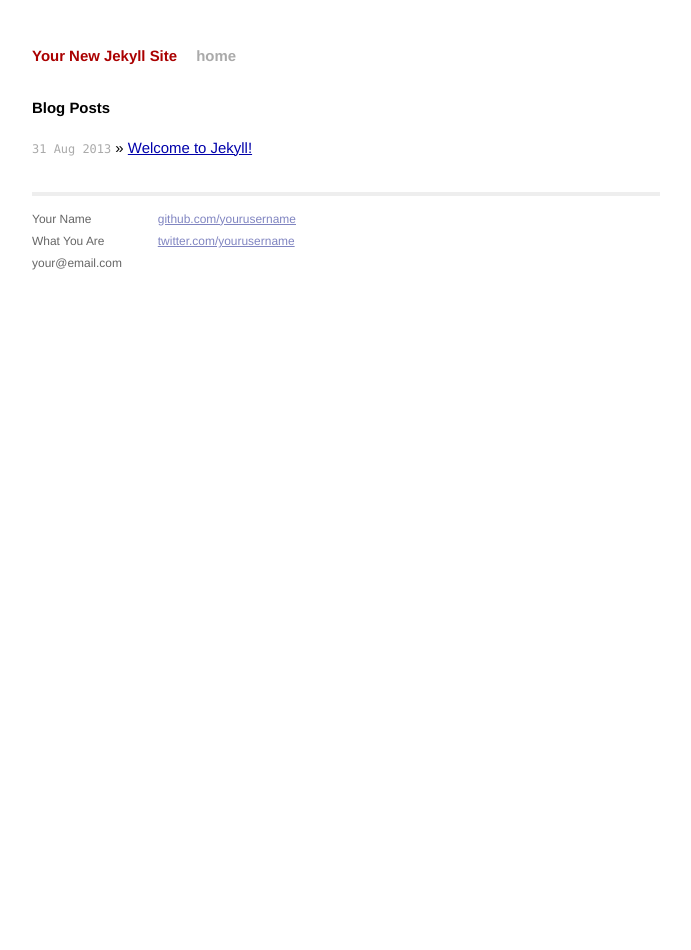
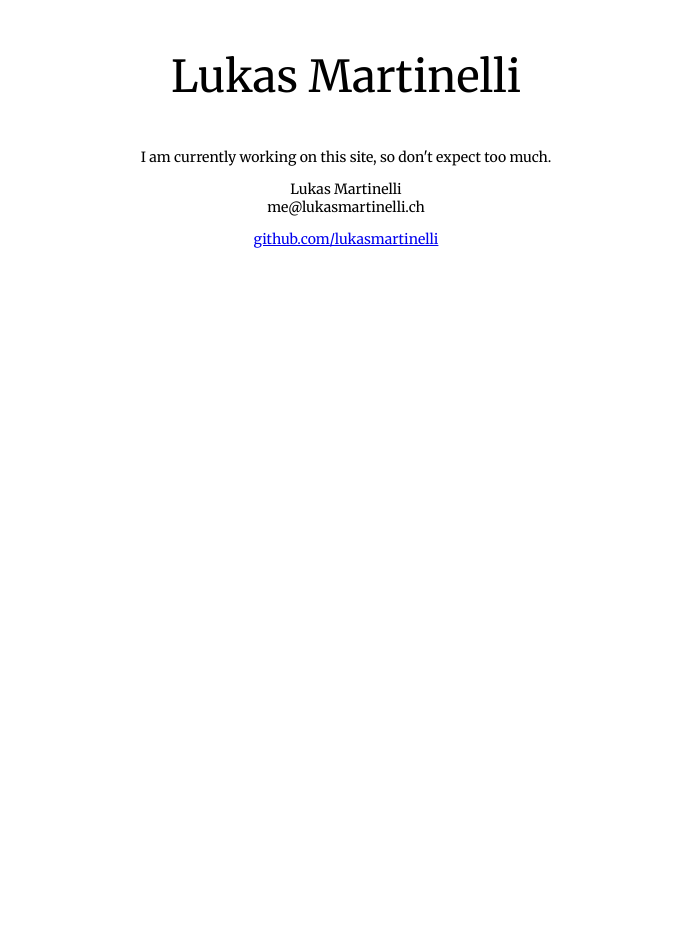
Before and after one commit to lukasmartinelli/lukasmartinelli.github.io, a Jekyll site: the page built from index.html, in a window 1280 px wide. Shown: the whole page, without its empty margins (294-985 px from the left). Built offline with Jekyll 4.4.1, drawn with Linux system fonts in a browser that asks for light colours; Markdown is read by kramdown in place of the engine named in the settings.

Commit message:
Changed layout for a simple welcome page and added support for guard.

```diff
--- a/_config.yml
+++ b/_config.yml
@@ -1,3 +1,4 @@
-name: Your New Jekyll Site
+name: Lukas Martinelli
 markdown: redcarpet
 pygments: true
+exclude: ['CNAME', 'Guardfile', 'README.md']
--- a/_layouts/default.html
+++ b/_layouts/default.html
@@ -18,24 +18,19 @@
         <div class="container">
           <div class="site">
             <div class="header">
-              <h1 class="title"><a href="/">{{ site.name }}</a></h1>
-              <a class="extra" href="/">home</a>
+              <h1 class="title">{{ site.name }}</h1>
             </div>
-
                 {{ content }}
-
             <div class="footer">
               <div class="contact">
                 <p>
-                  Your Name<br />
-                  What You Are<br />
-                  your@email.com
+                  Lukas Martinelli<br />
+                  me@lukasmartinelli.ch
                 </p>
               </div>
               <div class="contact">
                 <p>
-                  <a href="http://github.com/yourusername/">github.com/yourusername</a><br />
-                  <a href="http://twitter.com/yourusername/">twitter.com/yourusername</a><br />
+                  <a href="http://github.com/yourusername/">github.com/lukasmartinelli</a>
                 </p>
               </div>
             </div>
--- a/css/main.css
+++ b/css/main.css
@@ -1,6 +1,7 @@
+@import url(http://fonts.googleapis.com/css?family=Merriweather);
 /*****************************************************************************/
 /*
-/* Common
+/* BASE
 /*
 /*****************************************************************************/
 
@@ -13,148 +14,18 @@
 html, body { height: 100%; }
 
 body {
-  background-color: #FFF;
-  font: 13.34px Helvetica, Arial, sans-serif;
-  font-size: small;
+  background-color: #fff;
+  font: 14px 'Merriweather', serif;
   text-align: center;
 }
 
 h1, h2, h3, h4, h5, h6 {
+  font-family: 'Merriweather', serif;
+  font-weight: 400;
   font-size: 100%; }
 
-h1 { margin-bottom: 1em; }
+h1 { margin-bottom: 1em; font-size: 44px; line-height: 54px; }
 p { margin: 1em 0; }
-
-a         { color: #00a; }
-a:hover   { color: #000; }
-a:visited { color: #a0a; }
-
-/*****************************************************************************/
-/*
-/* Home
-/*
-/*****************************************************************************/
-ul.posts {
-  list-style-type: none;
-  margin-bottom: 2em;
+div.header {
+   margin-top: 50px;
 }
-
-ul.posts li {
-  line-height: 1.75em;
-}
-
-ul.posts span {
-  color: #aaa;
-  font-family: Monaco, "Courier New", monospace;
-  font-size: 80%;
-}
-
-/*****************************************************************************/
-/*
-/* Site
-/*
-/*****************************************************************************/
-
-.site {
-  font-size: 115%;
-  text-align: justify;
-  width: 42em;
-  margin: 3em auto 2em;
-  line-height: 1.5em;
-}
-
-.site .header a {
-  font-weight: bold;
-  text-decoration: none;
-}
-
-.site .header h1.title {
-  display: inline-block;
-  margin-bottom: 2em;
-}
-
-.site .header h1.title a {
-  color: #a00;
-}
-
-.site .header h1.title a:hover {
-  color: #000;
-}
-
-.site .header a.extra {
-  color: #aaa;
-  margin-left: 1em;
-}
-
-.site .header a.extra:hover {
-  color: #000;
-}
-
-.site .meta {
-  color: #aaa;
-}
-
-.site .footer {
-  font-size: 80%;
-  color: #666;
-  border-top: 4px solid #eee;
-  margin-top: 2em;
-  overflow: hidden;
-}
-
-.site .footer .contact {
-  float: left;
-  margin-right: 3em;
-}
-
-.site .footer .contact a {
-  color: #8085C1;
-}
-
-.site .footer .rss {
-  margin-top: 1.1em;
-  margin-right: -.2em;
-  float: right;
-}
-
-.site .footer .rss img {
-  border: 0;
-}
-
-/*****************************************************************************/
-/*
-/* Posts
-/*
-/*****************************************************************************/
-
-/* standard */
-.post pre {
-  border: 1px solid #ddd;
-  background-color: #eef;
-  padding: 0 .4em;
-}
-
-.post ul, .post ol {
-  margin-left: 1.35em;
-}
-
-.post code {
-  border: 1px solid #ddd;
-  background-color: #eef;
-  padding: 0 .2em;
-}
-
-.post pre code {
-  border: none;
-}
-
-/* terminal */
-.post pre.terminal {
-  border: 1px solid #000;
-  background-color: #333;
-  color: #FFF;
-}
-
-.post pre.terminal code {
-  background-color: #333;
-}
--- a/index.html
+++ b/index.html
@@ -1,13 +1,14 @@
 ---
 layout: default
-title: Your New Jekyll Site
+title: Welcome dear visitor
 ---
 
 <div id="home">
-  <h1>Blog Posts</h1>
+  <p>I am currently working on this site, so don't expect too much.<p>
+  <!--
   <ul class="posts">
     {% for post in site.posts %}
       <li><span>{{ post.date | date_to_string }}</span> &raquo; <a href="{{ post.url }}">{{ post.title }}</a></li>
     {% endfor %}
-  </ul>
+  </ul>-->
 </div>
```
Also changed, not shown: 1 other file.
